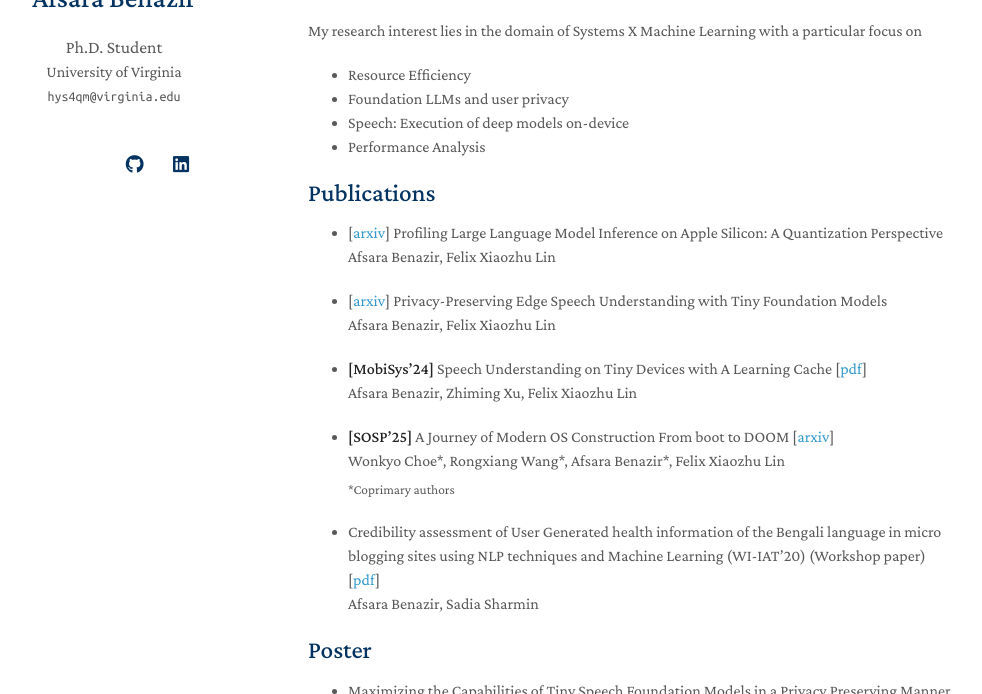
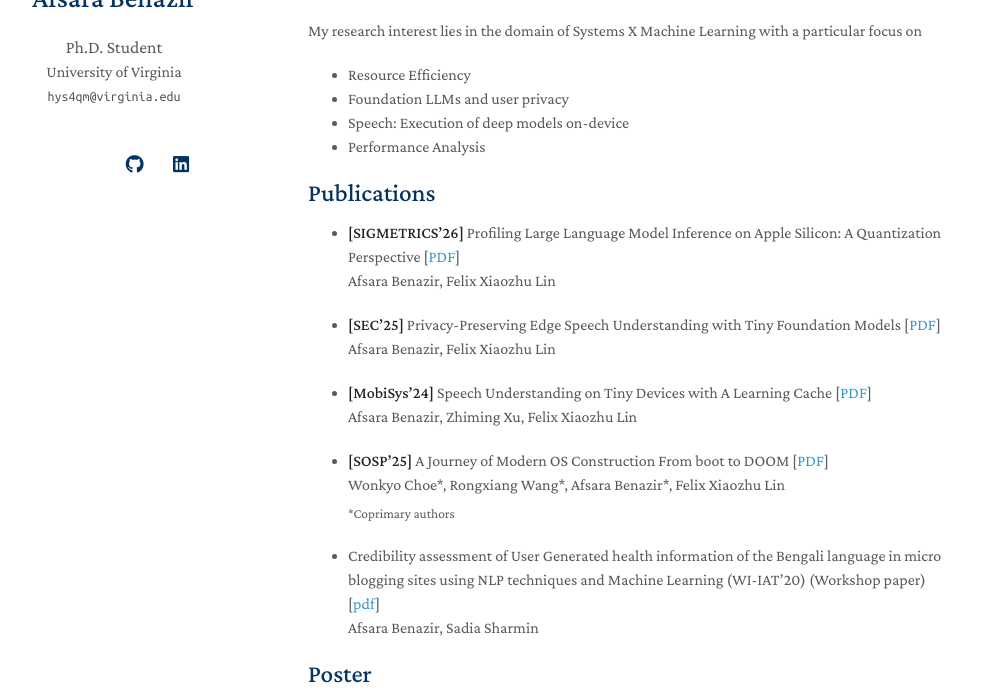
Before and after one commit to afsara-ben/aben.github.io, a Jekyll site: the page built from index.md, in a window 1280 px wide and 900 px high, cut to the strip 206-900 px from the top of the window. Shown: the whole strip, without its empty margins (162-1144 px from the left). Built offline with Jekyll 4.4.1, drawn with Linux system fonts in a browser that asks for light colours; nearby versions of some CDN libraries; a style sheet for code colours, icons or effects is not loaded; our own code applies the rules of GitHub Pages for plain Markdown files.

Commit message:
Update publication links and formatting in index.md

```diff
--- a/index.md
+++ b/index.md
@@ -15,18 +15,17 @@ My research interest lies in the domain of Systems X Machine Learning with a par
 * Performance Analysis
 
 ## Publications
-- [[arxiv](https://arxiv.org/abs/2508.08531)] Profiling Large Language Model Inference on Apple Silicon: A Quantization Perspective  \
+- **[SIGMETRICS'26]** Profiling Large Language Model Inference on Apple Silicon: A Quantization Perspective [[PDF](https://arxiv.org/abs/2508.08531)] \
   Afsara Benazir, Felix Xiaozhu Lin
 
-- [[arxiv](https://arxiv.org/pdf/2502.01649)] Privacy-Preserving Edge Speech Understanding with Tiny Foundation Models \
+- **[SEC'25]** Privacy-Preserving Edge Speech Understanding with Tiny Foundation Models [[PDF](https://arxiv.org/pdf/2502.01649)] \
   Afsara Benazir, Felix Xiaozhu Lin
 
-- **[MobiSys'24]** Speech Understanding on Tiny Devices with A Learning Cache [[pdf](https://arxiv.org/pdf/2311.18188.pdf)] \
+- **[MobiSys'24]** Speech Understanding on Tiny Devices with A Learning Cache [[PDF](https://arxiv.org/pdf/2311.18188.pdf)] \
   Afsara Benazir, Zhiming Xu, Felix Xiaozhu Lin
 
 
-
-- **[SOSP’25]** A Journey of Modern OS Construction From boot to DOOM   [[arxiv](https://arxiv.org/pdf/2504.17984)] \
+- **[SOSP’25]** A Journey of Modern OS Construction From boot to DOOM   [[PDF](https://dl.acm.org/doi/pdf/10.1145/3731569.3764811)] \
   Wonkyo Choe\*, Rongxiang Wang\*, Afsara Benazir\*, Felix Xiaozhu Lin \
   <sub> *Coprimary authors
 
```
